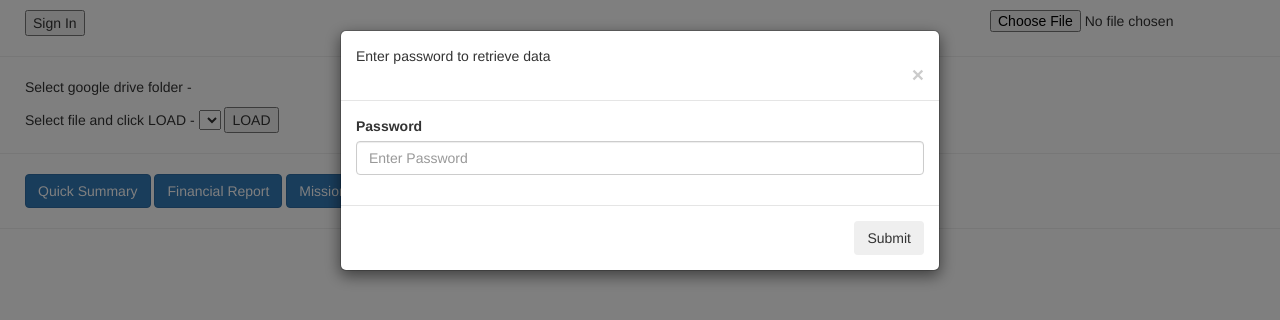
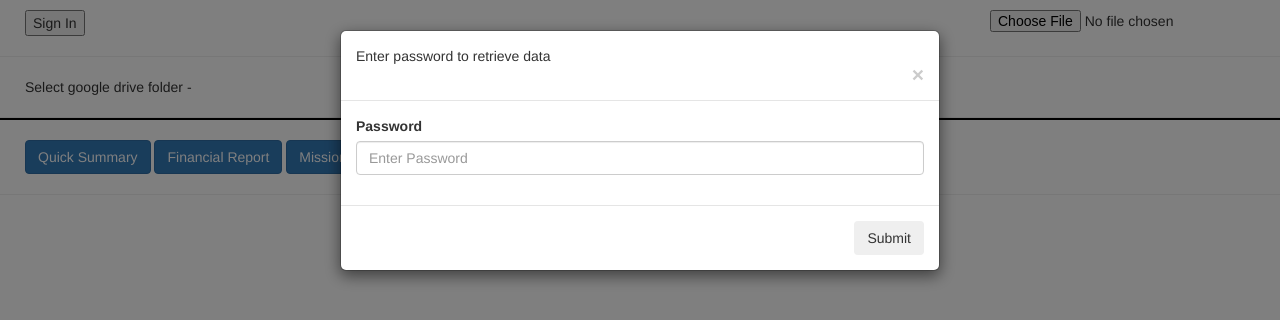
Before and after one commit to stmarys-jsoc-dallas/finance-manager, a plain HTML site: page index.html in a window 1280 px wide. Drawn offline with nearby package versions, Linux system fonts and the light colour scheme.

Commit message:
maincontroller updates

```diff
--- a/controllers/mainController.js
+++ b/controllers/mainController.js
@@ -337,6 +337,7 @@ app.controller("mainCtrl", function($rootScope, $scope, $http) {
 
   $scope.listFilesInFolder = function(folderID) {
     console.log("Trying to find files in folder " + folderID);
+    $scope.selectedGDriveFolder = folderID;
     gapi.client.drive.files
       .list({
         q: "'" + folderID + "' in parents",
@@ -501,7 +502,6 @@ app.controller("mainCtrl", function($rootScope, $scope, $http) {
 
   $scope.loadExcelFromGDrive = function() {
     gDriveFileID = document.getElementById("gDriveFileSelectionDropDown").value;
-    alert(gDriveFileID);
     var accessToken = gapi.auth2
       .getAuthInstance()
       .currentUser.get()
--- a/index.html
+++ b/index.html
@@ -71,19 +71,19 @@
             <div style="display:inline-block;margin-left:25px">Select google drive folder - </div>
             <button ng-repeat="year in availableDataYearsInfo" style="margin-right: 10px" type="button" class="btn btn-primary" ng-click=listFilesInFolder(year.folderID)>{{year.folderName}}</button>
           </div>
-          <div style="margin-top:10px">
+          <div style="margin-top:10px" ng-show="selectedGDriveFolder!=undefined">
             <div style="display:inline-block;margin-left:25px">Select file and click LOAD - </div>
             <div style="display:inline-block">
               <select id="gDriveFileSelectionDropDown">
               <option ng-repeat="cashFlowfile in cashFlowFiles" value={{cashFlowfile.fileID}}><u>{{cashFlowfile.fileName}}</u></option>
               </select>
-              <button ng-click="loadExcelFromGDrive()">LOAD</button>
+              <button class="btn btn-secondary" ng-click="loadExcelFromGDrive()">LOAD</button>
             </div>
           </div>
         </div>
       </div>
     </div>
-    <hr>
+    <hr style="height:2px;background-color:black">
     <div style="margin-left:25px;">
       <button type="button" class="btn btn-primary" ui-sref="summary">Quick Summary</button>
       <button type="button" class="btn btn-primary" ui-sref="financialReport">Financial Report</button>
```
